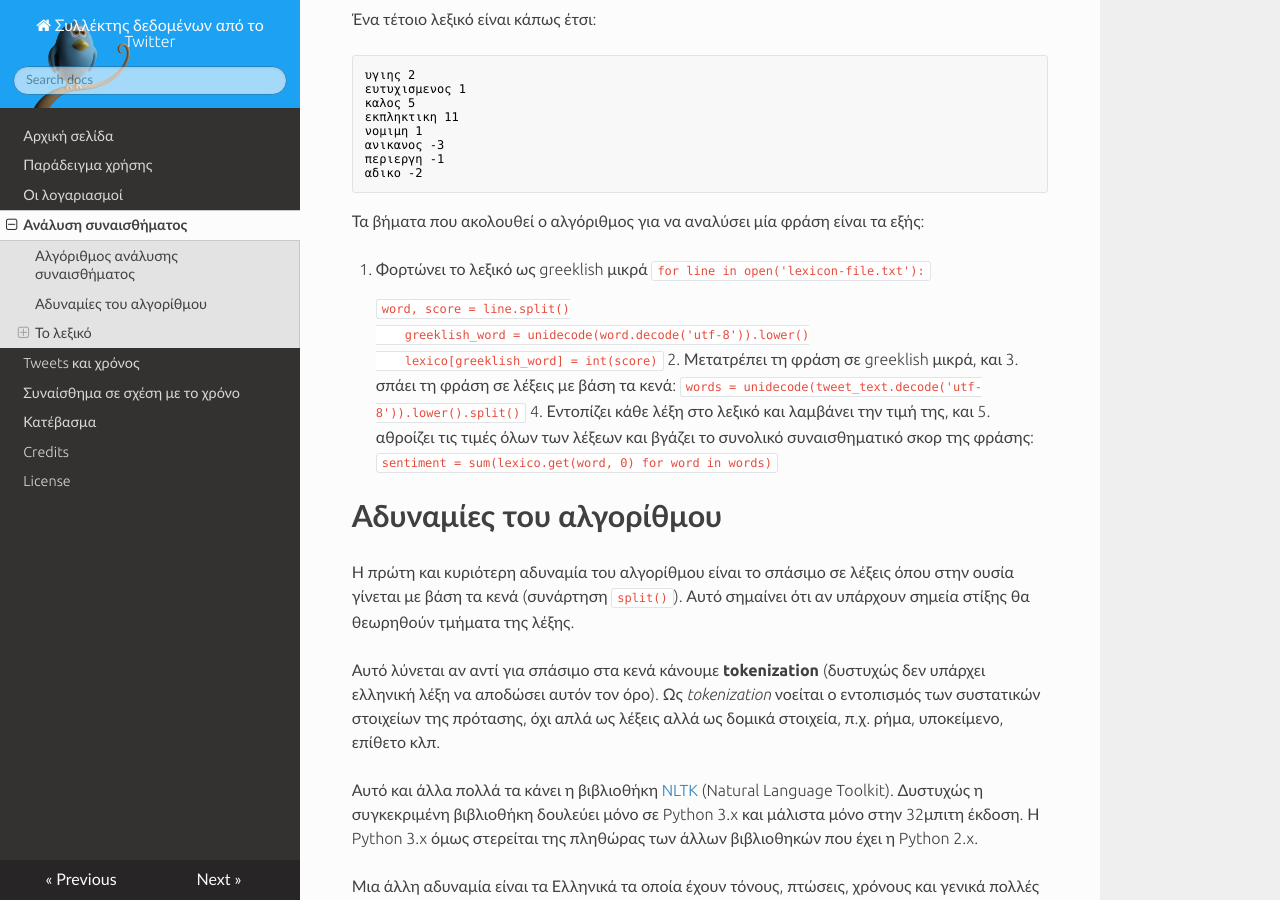
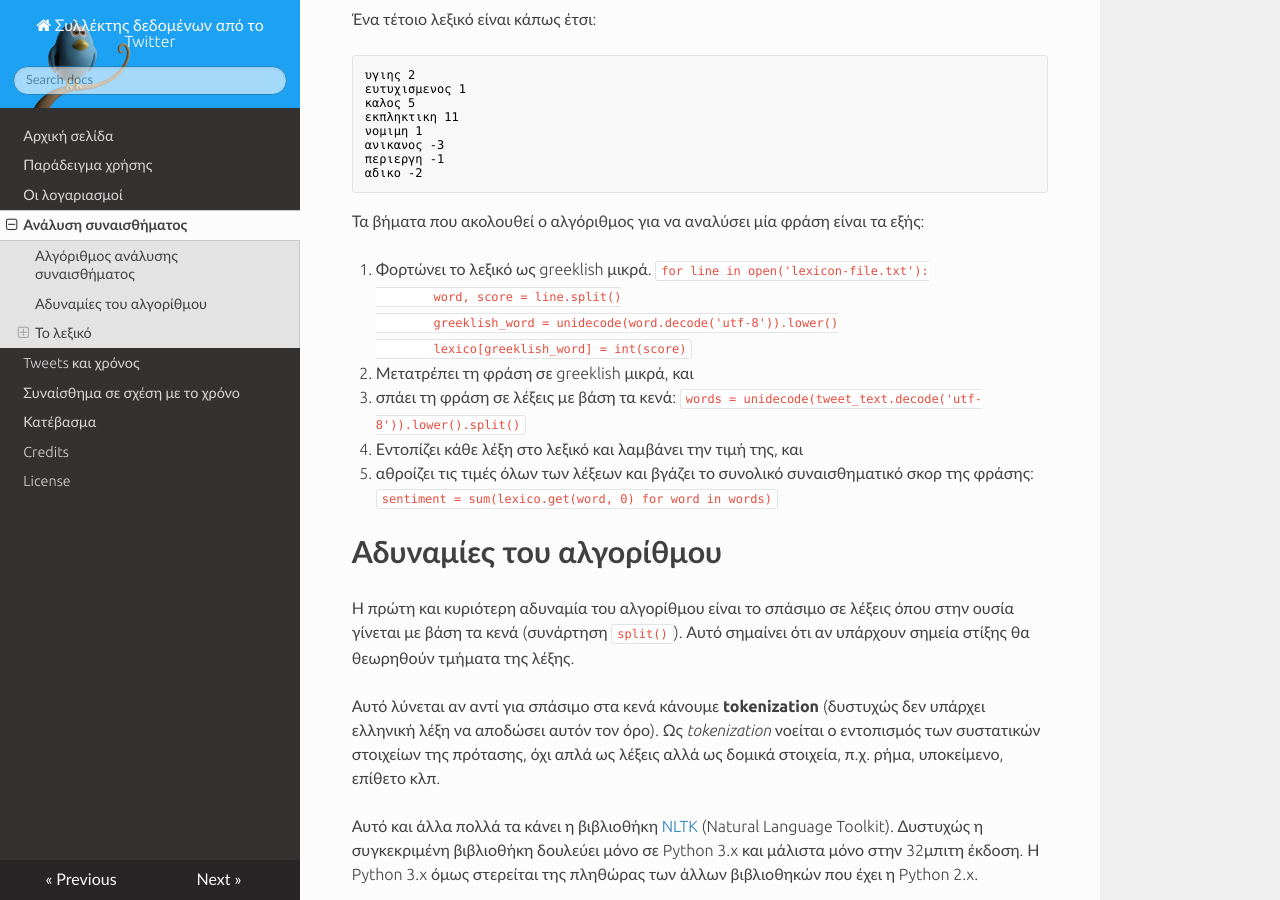
Before and after one commit to Protonotarios/get-tweets, an MkDocs documentation site: the page built from docs/Παράδειγμα/Ανάλυση-συναισθήματος.md, in a window 1280 px wide and 900 px high, scrolled down 566 px. Built offline with MkDocs 1.6.1, drawn with Linux system fonts in a browser that asks for light colours; nearby versions of some CDN libraries; old or Windows-style settings are respelled for this version of MkDocs.

Commit message:
δοκιμή

````diff
--- a/docs/Παράδειγμα/Ανάλυση-συναισθήματος.md
+++ b/docs/Παράδειγμα/Ανάλυση-συναισθήματος.md
@@ -32,12 +32,9 @@
 Τα βήματα που ακολουθεί ο αλγόριθμος για να αναλύσει μία φράση είναι τα εξής:
 
 
-1.  Φορτώνει το λεξικό ως greeklish μικρά
+1.  Φορτώνει το λεξικό ως greeklish μικρά.
     ```
     for line in open('lexicon-file.txt'):
-    ```
-
-    ```
         word, score = line.split()
         greeklish_word = unidecode(word.decode('utf-8')).lower()
         lexico[greeklish_word] = int(score)
````
